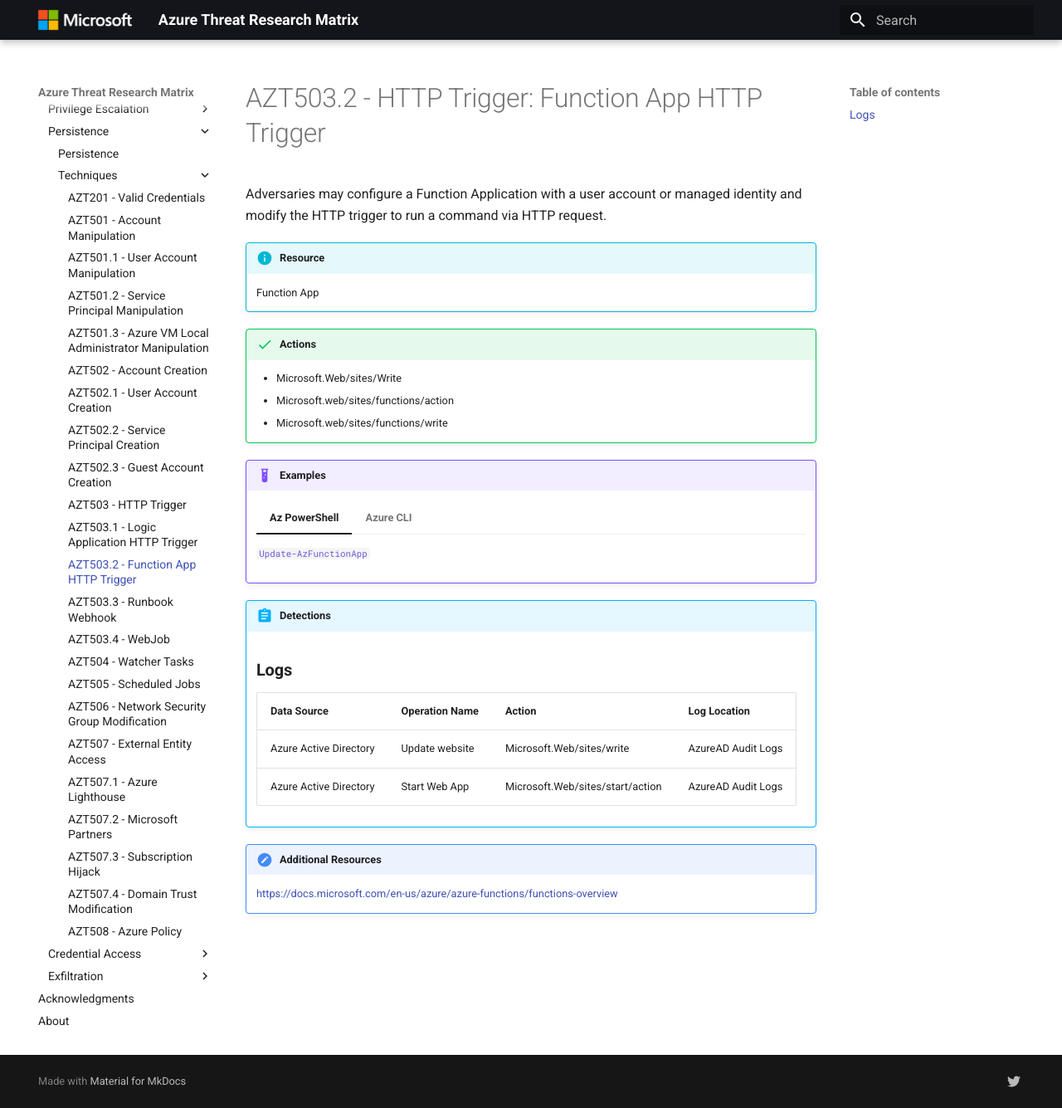
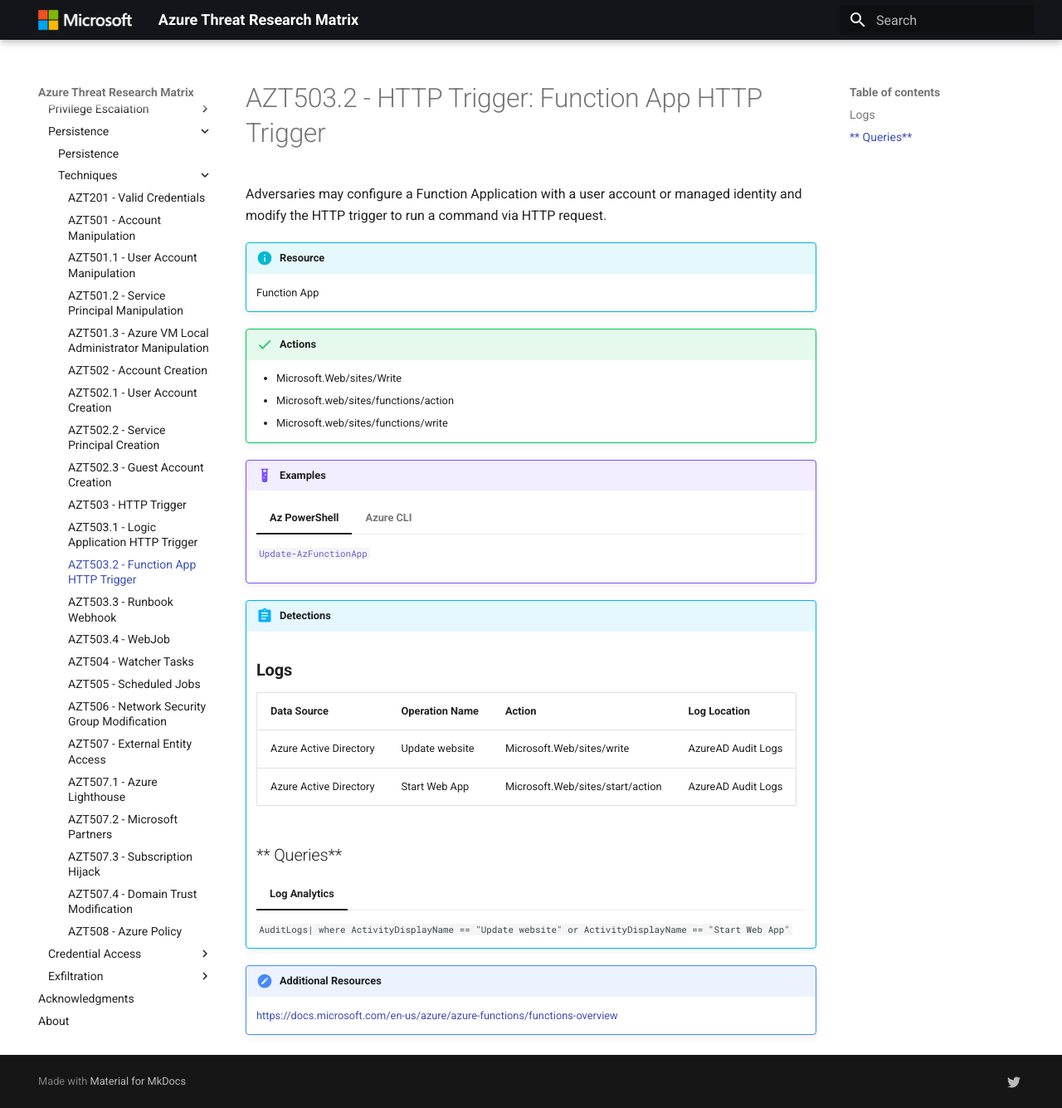
Before and after one commit to microsoft/Azure-Threat-Research-Matrix, an MkDocs documentation site: the page built from docs/Persistence/AZT503/AZT503-2.md, in a window 1280 px wide and 1335 px high. Shown: the whole window at 83% size. Built offline with MkDocs 1.6.1 and Material for MkDocs 9.7.7, drawn with Linux system fonts in a browser that asks for light colours.

Commit message:
Update AZT503-2.md

````diff
--- a/docs/Persistence/AZT503/AZT503-2.md
+++ b/docs/Persistence/AZT503/AZT503-2.md
@@ -31,6 +31,14 @@ Adversaries may configure a Function Application with a user account or managed
 	| Azure Active Directory | Update website	 | Microsoft.Web/sites/write	| AzureAD Audit Logs |
 	| Azure Active Directory | Start Web App | Microsoft.Web/sites/start/action	| AzureAD Audit Logs |
 
+	## ** Queries**
+
+
+	=== "Log Analytics"
+	```AuditLogs
+	| where ActivityDisplayName == "Update website" or ActivityDisplayName == "Start Web App" ```
+
+
 !!! faq "Additional Resources"
 
 	[https://docs.microsoft.com/en-us/azure/azure-functions/functions-overview](https://docs.microsoft.com/en-us/azure/azure-functions/functions-overview)
````
